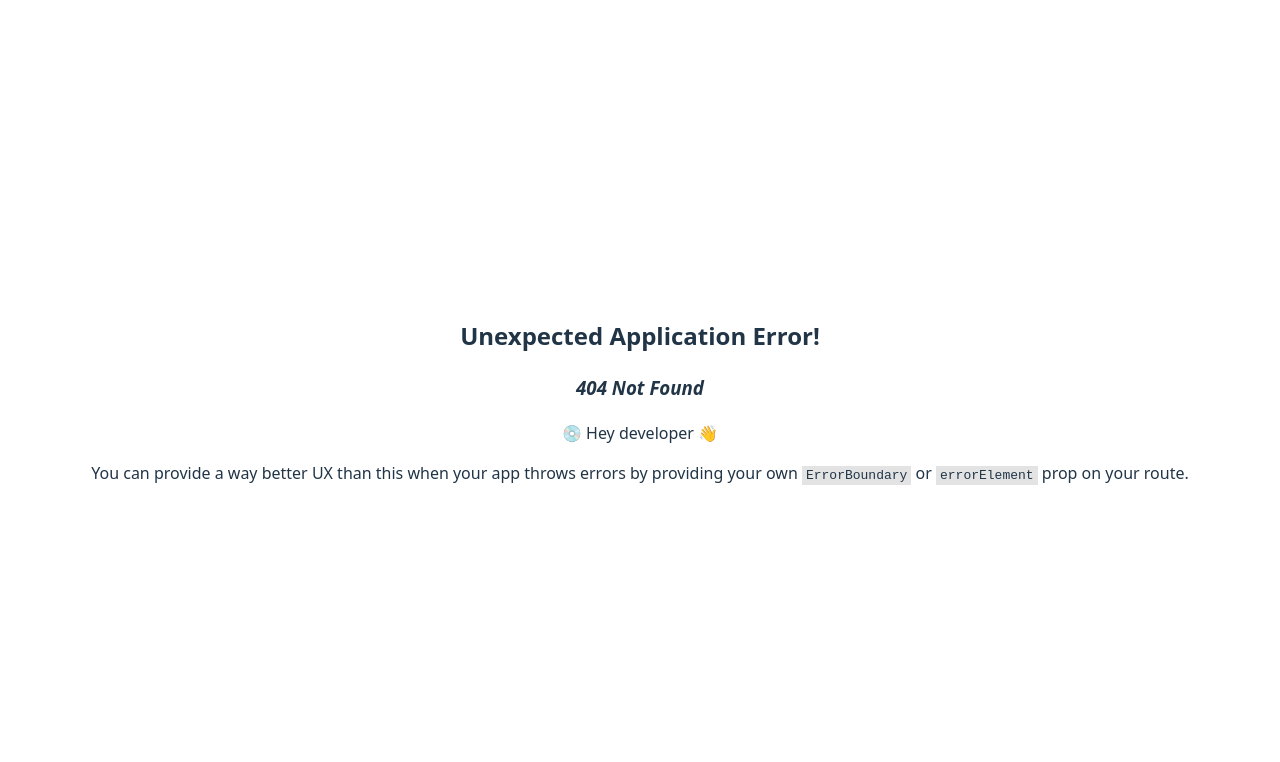
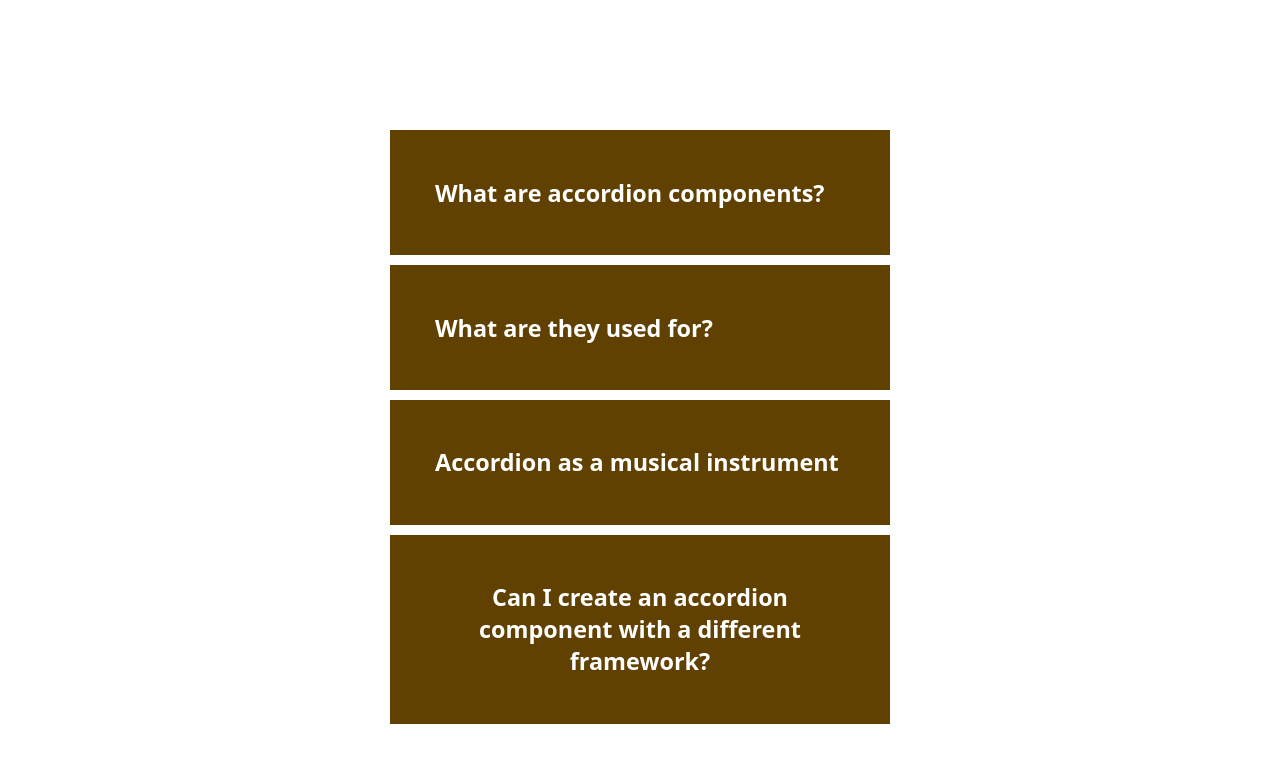
Before and after one commit to Barbora6/react-projects, a React (Vite) app in the folder react-projects/: page /accordian in a window 1280 px wide. Before the commit this address had no page. Shown: the top 762 px of the page. Built offline with nearby package versions, Linux system fonts and the light colour scheme.

Commit message:
uložení ID právě kliknuté otázky, funkce handleSingleSelection při kliknutí na button, stylovaní projektu

```diff
--- a/react-projects/src/components/Accordian.css
+++ b/react-projects/src/components/Accordian.css
@@ -1,15 +1,14 @@
-.acc-wrapper {
+.wrapper {
   display: flex;
   height: 100vh;
-  width: 100vw;
   justify-content: center;
   align-items: center;
   flex-direction: column;
   gap: 20px;
 }
 
-.acc-wrapper button {
-  padding: 10px 20px;
+.wrapper button {
+  /* padding: 10px 20px; */
   background: #614101;
   color: #fff;
   font-weight: bold;
@@ -28,14 +27,13 @@
 }
 
 .title {
-  color: #ffffff;
   display: flex;
   justify-content: space-between;
   align-items: center;
   cursor: pointer;
 }
 
-.acc-content {
+.content {
   color: #ffffff;
   height: auto;
 }
--- a/react-projects/src/components/Accordian.jsx
+++ b/react-projects/src/components/Accordian.jsx
@@ -14,13 +14,12 @@ export const Accordian = () => {
       <div className="accordian">
         {data && data.length > 0 ? (
           data.map((dataItem) => (
-            <div className="item">
+            <div className="item" key={dataItem.id}>
               <button
                 onClick={() => handleSingleSelection(dataItem.id)}
                 className="title"
               >
                 <h3>{dataItem.question}</h3>
-                <span>+</span>
               </button>
               {selected === dataItem.id ? (
                 <div className="content">{dataItem.answer}</div>
--- a/react-projects/src/main.jsx
+++ b/react-projects/src/main.jsx
@@ -6,7 +6,7 @@ import { Accordian } from "./components/Accordian.jsx";
 
 const router = createBrowserRouter([
   { path: "/", element: <App /> },
-  { path: "/forms", element: <Accordian /> }
+  { path: "/accordian", element: <Accordian /> }
 ]);
 
 createRoot(document.getElementById("root")).render(
```
